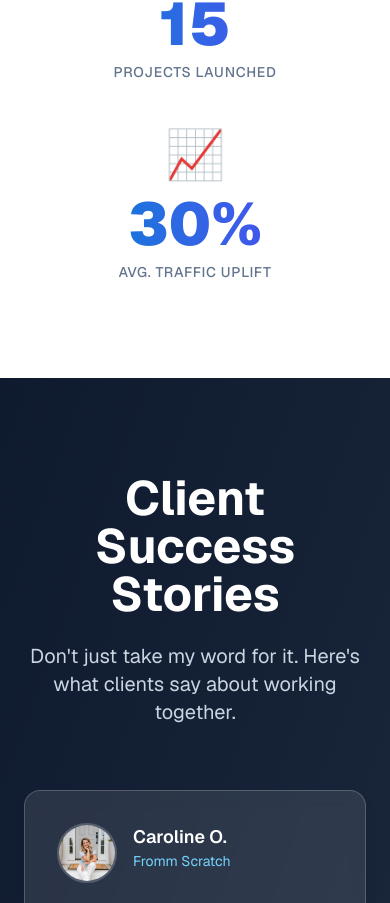
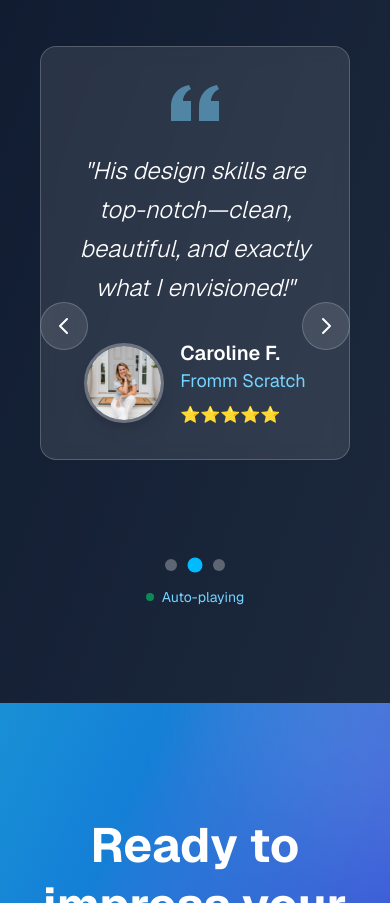
Before and after one commit to aidanpatrickkane/made-by-kane, a Next.js app: page / in a window 390 px wide. Shown: the part 5201-6104 px from the top of the page. Built offline with nearby package versions, Linux system fonts and the light colour scheme.

Commit message:
added testimonial

```diff
--- a/enhanced-landing-page.tsx
+++ b/enhanced-landing-page.tsx
@@ -2,13 +2,19 @@
 
 import Image from "next/image"
 import Link from "next/link"
-import { useState, useRef } from "react"
+import { useState, useRef, useEffect } from "react"
 import { Button, Card, CardContent, CardHeader } from "./components/UIComponents"
 
 /* Enhanced accent colors for more visual depth */
 const ACCENT = "sky-500"
 
-/* ---------------------------- Data (mock) ----------------------------- */
+/* ---------------------------- Types ----------------------------- */
+interface Testimonial {
+  quote: string
+  author: string
+  company: string
+  avatar: string
+}
 
 const featuredProjects = [
   {
@@ -99,10 +105,16 @@ const additionalProjects = [
 
 const allProjects = [...featuredProjects, ...additionalProjects]
 
-const testimonials = [
+const testimonials: Testimonial[] = [
+  {
+    quote: "He’s very responsive, creative, and professional...can’t recommend him enough!",
+    author: "Liz M.",
+    company: "On Trend Creative Studio",
+    avatar: "/liz-mcshane-1.png",
+  },
   {
     quote: "His design skills are top-notch—clean, beautiful, and exactly what I envisioned!",
-    author: "Caroline O.",
+    author: "Caroline F.",
     company: "Fromm Scratch",
     avatar: "/fromm-photo.png",
   },
@@ -142,6 +154,135 @@ const services = [
 ]
 
 /* ----------------------------- Component ------------------------------ */
+function TestimonialsCarousel({ testimonials }: { testimonials: Testimonial[] }) {
+  const [currentIndex, setCurrentIndex] = useState(0)
+  const [isAutoPlaying, setIsAutoPlaying] = useState(true)
+
+  // Auto-advance testimonials
+  useEffect(() => {
+    if (!isAutoPlaying) return
+
+    const interval = setInterval(() => {
+      setCurrentIndex((prev) => (prev + 1) % testimonials.length)
+    }, 5000)
+
+    return () => clearInterval(interval)
+  }, [testimonials.length, isAutoPlaying])
+
+  const goToSlide = (index: number) => {
+    setCurrentIndex(index)
+    setIsAutoPlaying(false)
+    // Resume auto-play after 10 seconds
+    setTimeout(() => setIsAutoPlaying(true), 10000)
+  }
+
+  const nextSlide = () => {
+    setCurrentIndex((prev) => (prev + 1) % testimonials.length)
+    setIsAutoPlaying(false)
+    setTimeout(() => setIsAutoPlaying(true), 10000)
+  }
+
+  const prevSlide = () => {
+    setCurrentIndex((prev) => (prev - 1 + testimonials.length) % testimonials.length)
+    setIsAutoPlaying(false)
+    setTimeout(() => setIsAutoPlaying(true), 10000)
+  }
+
+  return (
+    <div className="relative">
+      {/* Main testimonial display */}
+      <div className="relative overflow-hidden rounded-3xl">
+        <div
+          className="flex transition-transform duration-700 ease-in-out"
+          style={{ transform: `translateX(-${currentIndex * 100}%)` }}
+        >
+          {testimonials.map((testimonial: Testimonial, index: number) => (
+            <div key={index} className="w-full flex-shrink-0 px-4">
+              <div className="bg-white/10 backdrop-blur-sm border border-white/20 rounded-2xl p-8 md:p-12 text-center max-w-4xl mx-auto">
+                {/* Quote */}
+                <div className="mb-8">
+                  <svg
+                    className="w-12 h-12 text-sky-300 mx-auto mb-6 opacity-50"
+                    fill="currentColor"
+                    viewBox="0 0 24 24"
+                  >
+                    <path d="M14.017 21v-7.391c0-5.704 3.731-9.57 8.983-10.609l.995 2.151c-2.432.917-3.995 3.638-3.995 5.849h4v10h-9.983zm-14.017 0v-7.391c0-5.704 3.748-9.57 9-10.609l.996 2.151c-2.433.917-3.996 3.638-3.996 5.849h4v10h-10z" />
+                  </svg>
+                  <blockquote className="text-2xl md:text-3xl font-light leading-relaxed italic text-white">
+                    "{testimonial.quote}"
+                  </blockquote>
+                </div>
+
+                {/* Author info */}
+                <div className="flex items-center justify-center gap-4">
+                  <Image
+                    src={testimonial.avatar || "/placeholder.svg"}
+                    alt={testimonial.author}
+                    width={80}
+                    height={80}
+                    className="rounded-full border-3 border-white/30 shadow-lg"
+                  />
+                  <div className="text-left">
+                    <div className="font-semibold text-xl text-white">{testimonial.author}</div>
+                    <div className="text-sky-300 text-lg">{testimonial.company}</div>
+                    <div className="flex text-yellow-400 mt-2">⭐⭐⭐⭐⭐</div>
+                  </div>
+                </div>
+              </div>
+            </div>
+          ))}
+        </div>
+      </div>
+
+      {/* Navigation arrows */}
+      {testimonials.length > 1 && (
+        <>
+          <button
+            onClick={prevSlide}
+            className="absolute left-4 top-1/2 -translate-y-1/2 w-12 h-12 bg-white/10 hover:bg-white/20 backdrop-blur-sm border border-white/20 rounded-full flex items-center justify-center text-white transition-all duration-300 hover:scale-110"
+          >
+            <svg className="w-6 h-6" fill="none" stroke="currentColor" viewBox="0 0 24 24">
+              <path strokeLinecap="round" strokeLinejoin="round" strokeWidth={2} d="M15 19l-7-7 7-7" />
+            </svg>
+          </button>
+          <button
+            onClick={nextSlide}
+            className="absolute right-4 top-1/2 -translate-y-1/2 w-12 h-12 bg-white/10 hover:bg-white/20 backdrop-blur-sm border border-white/20 rounded-full flex items-center justify-center text-white transition-all duration-300 hover:scale-110"
+          >
+            <svg className="w-6 h-6" fill="none" stroke="currentColor" viewBox="0 0 24 24">
+              <path strokeLinecap="round" strokeLinejoin="round" strokeWidth={2} d="M9 5l7 7-7 7" />
+            </svg>
+          </button>
+        </>
+      )}
+
+      {/* Dots indicator */}
+      {testimonials.length > 1 && (
+        <div className="flex justify-center gap-3 mt-8">
+          {testimonials.map((_: Testimonial, index: number) => (
+            <button
+              key={index}
+              onClick={() => goToSlide(index)}
+              className={`w-3 h-3 rounded-full transition-all duration-300 ${
+                index === currentIndex ? "bg-sky-400 scale-125" : "bg-white/30 hover:bg-white/50"
+              }`}
+            />
+          ))}
+        </div>
+      )}
+
+      {/* Auto-play indicator */}
+      {testimonials.length > 1 && (
+        <div className="flex justify-center mt-4">
+          <div className="flex items-center gap-2 text-sky-300 text-sm">
+            <div className={`w-2 h-2 rounded-full ${isAutoPlaying ? "bg-green-400 animate-pulse" : "bg-slate-400"}`} />
+            <span>{isAutoPlaying ? "Auto-playing" : "Paused"}</span>
+          </div>
+        </div>
+      )}
+    </div>
+  )
+}
 
 export default function EnhancedLandingPage() {
   const [showAllProjects, setShowAllProjects] = useState(false)
@@ -489,23 +630,6 @@ export default function EnhancedLandingPage() {
         </div>
       </section>
 
-      {/* ──────────────────────── Stats ─────────────────────────── */}
-      <section className="py-24 px-6 bg-white">
-        <div className="max-w-5xl mx-auto">
-          <div className="grid md:grid-cols-3 gap-12 text-center">
-            {stats.map((stat, index) => (
-              <div key={stat.label} className="group" style={{ animationDelay: `${index * 0.2}s` }}>
-                <div className="text-5xl mb-4 group-hover:scale-110 transition-transform duration-300">{stat.icon}</div>
-                <p className="text-6xl font-black mb-2 bg-gradient-to-r from-sky-600 to-indigo-600 bg-clip-text text-transparent">
-                  {stat.value}
-                </p>
-                <p className="uppercase tracking-wider text-sm text-slate-500 font-medium">{stat.label}</p>
-              </div>
-            ))}
-          </div>
-        </div>
-      </section>
-
       {/* ───────────────────── Testimonials ─────────────────────── */}
       <section className="bg-gradient-to-br from-slate-900 to-slate-800 py-24 px-6 text-white relative overflow-hidden">
         {/* Background pattern */}
@@ -513,7 +637,7 @@ export default function EnhancedLandingPage() {
           <div className="absolute top-0 left-0 w-full h-full bg-gradient-to-br from-sky-500/20 to-transparent" />
         </div>
 
-        <div className="max-w-4xl mx-auto relative z-10">
+        <div className="max-w-6xl mx-auto relative z-10">
           <div className="text-center mb-16">
             <h2 className="text-5xl font-bold mb-6 text-white">Client Success Stories</h2>
             <p className="text-xl text-slate-300 max-w-2xl mx-auto">
@@ -521,33 +645,8 @@ export default function EnhancedLandingPage() {
             </p>
           </div>
 
-          <div className="grid md:grid-cols-2 gap-8">
-            {testimonials.map((testimonial, index) => (
-              <Card
-                key={index}
-                className="bg-white/10 backdrop-blur-sm border-white/20 text-white hover:bg-white/15 transition-all duration-300"
-                style={{ animationDelay: `${index * 0.2}s` }}
-              >
-                <CardContent className="p-8">
-                  <div className="flex items-start gap-4 mb-6">
-                    <Image
-                      src={testimonial.avatar || "/placeholder.svg"}
-                      alt={testimonial.author}
-                      width={60}
-                      height={60}
-                      className="rounded-full border-2 border-white/20"
-                    />
-                    <div>
-                      <div className="font-semibold text-lg">{testimonial.author}</div>
-                      <div className="text-sky-300 text-sm">{testimonial.company}</div>
-                    </div>
-                  </div>
-                  <blockquote className="text-lg leading-relaxed italic">"{testimonial.quote}"</blockquote>
-                  <div className="flex text-yellow-400 mt-4">⭐⭐⭐⭐⭐</div>
-                </CardContent>
-              </Card>
-            ))}
-          </div>
+          {/* Testimonials Carousel */}
+          <TestimonialsCarousel testimonials={testimonials} />
         </div>
       </section>
 
```
Also changed, not shown: public/liz-mcshane-1.png (added).
